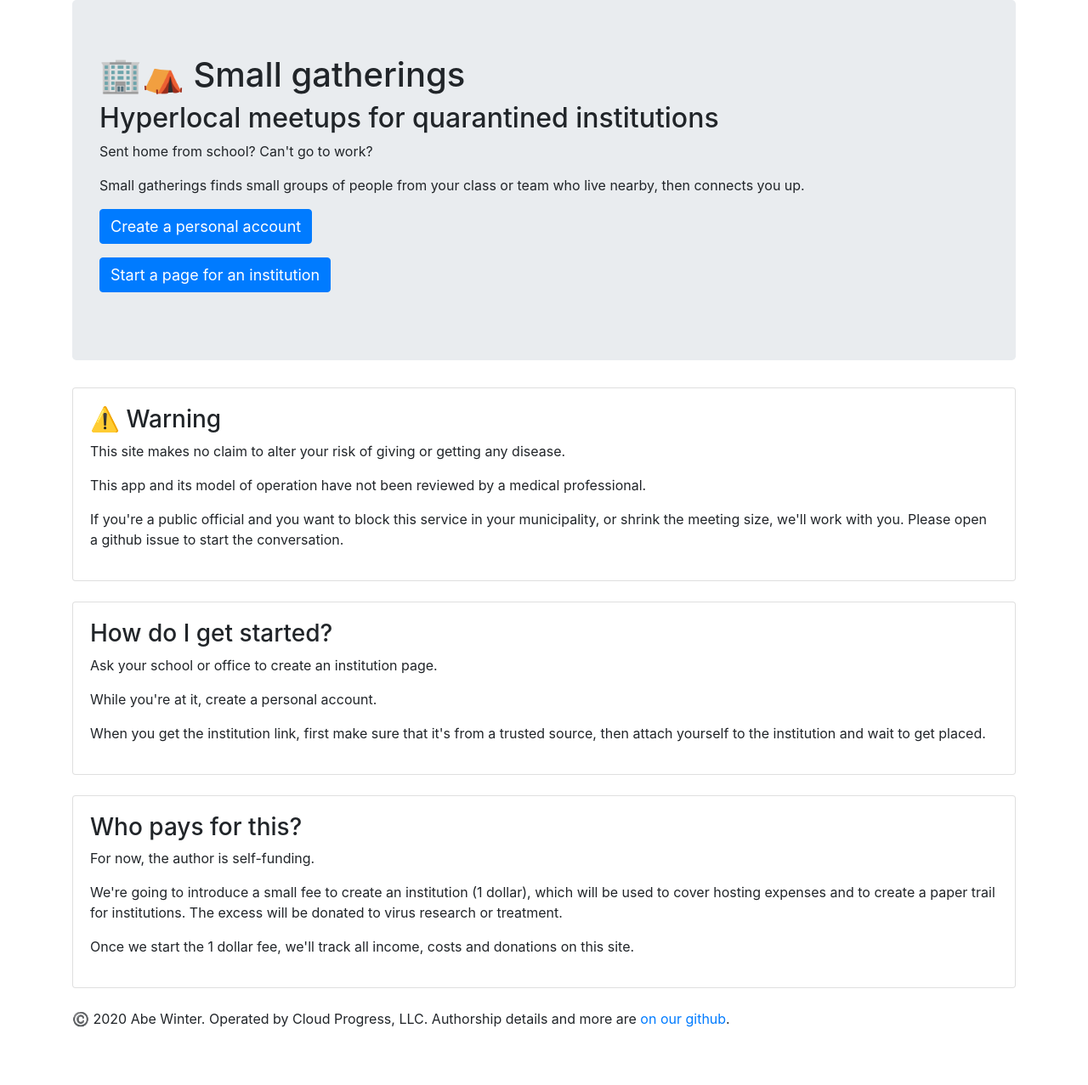
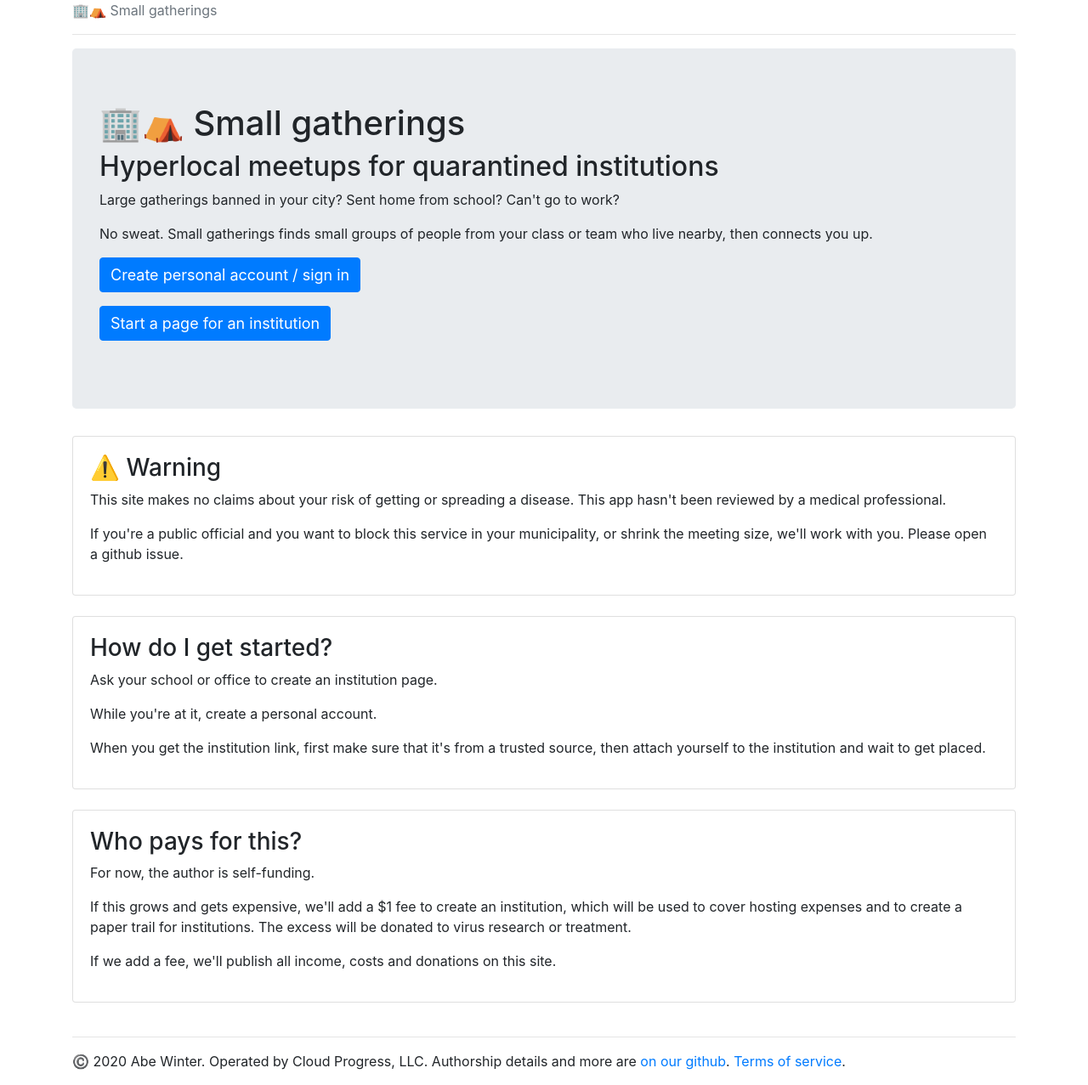
Before and after one commit to abe-winter/smallgat, a Flask app: page / in a window 1280 px wide. Shown: the whole page at 85% size. Before the commit the page ends 1209 px from the top, so only its background shows below. Run offline with Flask 2, Linux system fonts and the light colour scheme; parts of the project's set-up code (start-up, migrations or seed data) failed here and were passed over; some libraries are stand-ins or nearby versions.

Commit message:
move colophon to base

```diff
--- a/templates/base.htm
+++ b/templates/base.htm
@@ -9,11 +9,16 @@
 </head>
 <body>
 <div class="container">
+<div class="text-muted">🏢⛺ Small gatherings</div>
+<hr>
 {% block container %}{% endblock %}
-{#
-  <p><a href="{{url_for('core.terms')}}">Terms and privacy</a></p>
-  {% if version %}<p>Server version {{version}}</p>{% endif %}
-#}
+<hr>
+<p>
+  ©️ 2020 Abe Winter.
+  Operated by Cloud Progress, LLC.
+  Authorship details and more are <a href="https://github.com/abe-winter/smallgat">on our github</a>.
+  <a href="/terms">Terms of service</a>.
+</p>
 </div>
 </body>
 </html>
--- a/templates/splash.htm
+++ b/templates/splash.htm
@@ -4,16 +4,15 @@
 <div class="jumbotron">
   <h1>🏢⛺ Small gatherings</h1>
   <h2>Hyperlocal meetups for quarantined institutions</h2>
-  <p>Sent home from school? Can't go to work?</p>
-  <p>Small gatherings finds small groups of people from your class or team who live nearby, then connects you up.</p>
-  <p><a class="btn btn-primary" style="font-size: large" href="#">Create a personal account</a></p>
+  <p>Large gatherings banned in your city? Sent home from school? Can't go to work?</p>
+  <p>No sweat. Small gatherings finds small groups of people from your class or team who live nearby, then connects you up.</p>
+  <p><a class="btn btn-primary" style="font-size: large" href="{{url_for('auth.get_login')}}">Create personal account / sign in</a></p>
   <p><a class="btn btn-primary" style="font-size: large" href="#">Start a page for an institution</a></p>
 </div>
 <div class="card"><div class="card-body">
   <h3>⚠️ Warning</h3>
-  <p>This site makes no claim to alter your risk of giving or getting any disease.</p>
-  <p>This app and its model of operation have not been reviewed by a medical professional.</p>
-  <p>If you're a public official and you want to block this service in your municipality, or shrink the meeting size, we'll work with you. Please open a github issue to start the conversation.</p>
+  <p>This site makes no claims about your risk of getting or spreading a disease. This app hasn't been reviewed by a medical professional.</p>
+  <p>If you're a public official and you want to block this service in your municipality, or shrink the meeting size, we'll work with you. Please open a github issue.</p>
 </div></div>
 <br>
 <div class="card"><div class="card-body">
@@ -26,9 +25,8 @@
 <div class="card"><div class="card-body">
   <h3>Who pays for this?</h3>
   <p>For now, the author is self-funding.</p>
-  <p>We're going to introduce a small fee to create an institution (1 dollar), which will be used to cover hosting expenses and to create a paper trail for institutions. The excess will be donated to virus research or treatment.</p>
-  <p>Once we start the 1 dollar fee, we'll track all income, costs and donations on this site.<p>
+  <p>If this grows and gets expensive, we'll add a $1 fee to create an institution, which will be used to cover hosting expenses and to create a paper trail for institutions. The excess will be donated to virus research or treatment.</p>
+  <p>If we add a fee, we'll publish all income, costs and donations on this site.<p>
 </div></div>
 <br>
-<p>©️ 2020 Abe Winter. Operated by Cloud Progress, LLC. Authorship details and more are <a href="https://github.com/abe-winter/smallgat">on our github</a>.</p>
 {% endblock container %}
```
